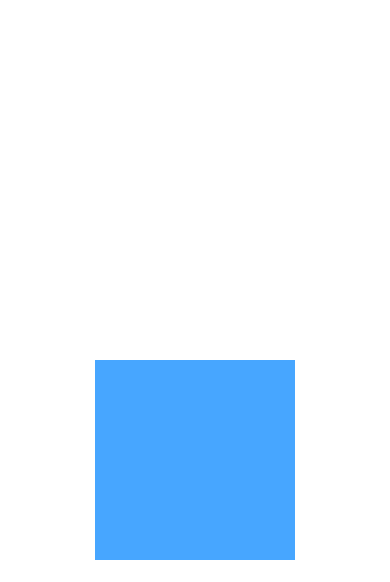
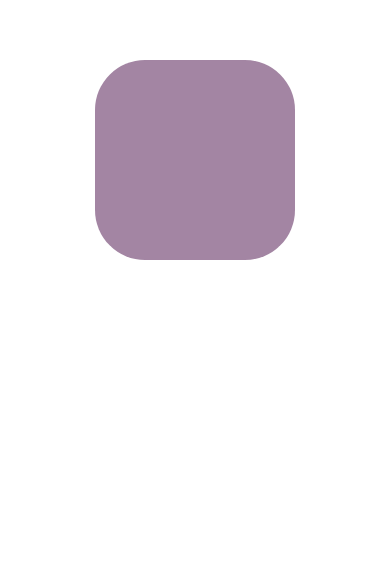
Before and after one commit to jonghwa3471/langApp, a React Native app: screen / in a window 390 px wide. Shown: the part 262-844 px from the top of the page. Built offline with nearby package versions, Linux system fonts and the light colour scheme.

Commit message:
#4.8 ValueXY

```diff
--- a/App.tsx
+++ b/App.tsx
@@ -1,5 +1,5 @@
 import { useRef, useState } from "react";
-import { Animated, Easing } from "react-native";
+import { Animated, Dimensions, Easing } from "react-native";
 import styled from "styled-components/native";
 
 const Container = styled.View`
@@ -16,17 +16,48 @@ const Box = styled.Pressable`
 
 const AnimatedBox = Animated.createAnimatedComponent(Box);
 
+const { width: SCREEN_WIDTH, height: SCREEN_HEIGHT } = Dimensions.get("window");
+
 export default function App() {
-  const [up, setUp] = useState(false);
-  const position = useRef(new Animated.ValueXY({ x: 0, y: 300 })).current;
-  const toggleUp = () => setUp((prev) => !prev);
+  const position = useRef(
+    new Animated.ValueXY({
+      x: 0,
+      y: 0,
+    }),
+  ).current;
+  const topLeft = Animated.timing(position, {
+    toValue: {
+      x: -SCREEN_WIDTH / 2 + 100,
+      y: -SCREEN_HEIGHT / 2 + 100,
+    },
+    useNativeDriver: true,
+  });
+  const bottomLeft = Animated.timing(position, {
+    toValue: {
+      x: -SCREEN_WIDTH / 2 + 100,
+      y: SCREEN_HEIGHT / 2 - 100,
+    },
+    useNativeDriver: true,
+  });
+  const bottomRight = Animated.timing(position, {
+    toValue: {
+      x: SCREEN_WIDTH / 2 - 100,
+      y: SCREEN_HEIGHT / 2 - 100,
+    },
+    useNativeDriver: true,
+  });
+  const topRight = Animated.timing(position, {
+    toValue: {
+      x: SCREEN_WIDTH / 2 - 100,
+      y: -SCREEN_HEIGHT / 2 + 100,
+    },
+    useNativeDriver: true,
+  });
   const moveUp = () => {
-    Animated.timing(position, {
-      toValue: up ? 300 : -300,
-      useNativeDriver: true,
-      easing: Easing.ease,
-      duration: 1000,
-    }).start(toggleUp);
+    Animated.loop(
+      Animated.sequence([topLeft, bottomLeft, bottomRight, topRight]),
+      { resetBeforeIteration: false },
+    ).start();
   };
   const rotation = position.y.interpolate({
     inputRange: [-300, 300],
@@ -40,13 +71,16 @@ export default function App() {
     inputRange: [-300, 300],
     outputRange: ["rgb(255, 99, 71)", "rgb(71, 166, 255)"],
   });
-  position.addListener(() => console.log(rotation));
+  position.addListener(() => console.log());
   return (
     <Container>
       <AnimatedBox
         onPress={moveUp}
         style={{
-          transform: [{ translateY: position.y }, { rotate: rotation }],
+          transform: [
+            ...position.getTranslateTransform(),
+            { rotate: rotation },
+          ],
           borderRadius,
           backgroundColor,
         }}
```
